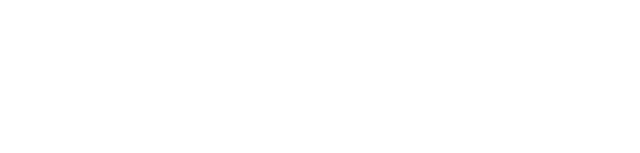
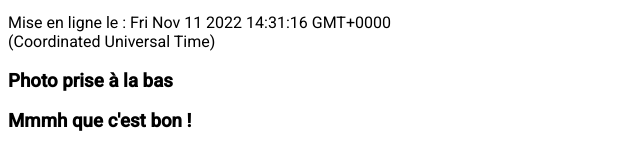
Before and after one commit to Vien3440/snapgithub, an Angular app: page / in a window 1280 px wide. Shown: the part 2959-3112 px from the top of the page, without its empty margins (0-640 px from the left). Before the commit the page ends 1751 px from the top, so only its background shows below. Built offline with nearby package versions, Linux system fonts and the light colour scheme.

Commit message:
Add liste d'objet snap avec retour boucle ngFor

```diff
--- a/src/app/app.component.html
+++ b/src/app/app.component.html
@@ -2,3 +2,4 @@
 <app-face-snap [faceSnap]="faceSnap1"></app-face-snap>
 <app-face-snap [faceSnap]="faceSnap2"></app-face-snap>
 <app-face-snap [faceSnap]="faceSnap3"></app-face-snap>
+<app-face-snap *ngFor=" let faceSnap of faceSnaps" [faceSnap]="faceSnap"></app-face-snap>
--- a/src/app/face-snap/face-snap.component.html
+++ b/src/app/face-snap/face-snap.component.html
@@ -2,7 +2,7 @@
     <!-- : String interpolation -->
     <h2>{{ faceSnap.titel }}</h2>
     <p> Mise en ligne le : {{ faceSnap.date }}</p>
-    <h3 *ngIf="faceSnap.localisation"> >Photo prise à {{faceSnap.localisation}}</h3>
+    <h3 *ngIf="faceSnap.localisation"> Photo prise à {{faceSnap.localisation}}</h3>
     <h3>{{ faceSnap.description }}</h3>
     <h4>👍{{ faceSnap.nb_snap }}
     <p>
```
